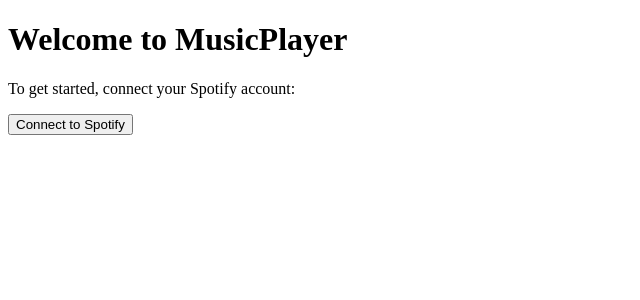
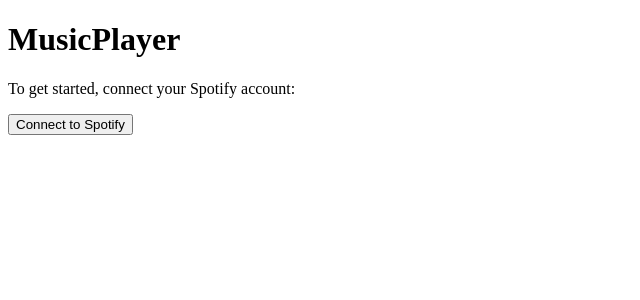
Before and after one commit to Matthew-Hughes3488/MusicPlayer, a React (Create React App) app in the folder frontend/: page / in a window 1280 px wide. Shown: the top 300 px of the page, without its empty margins (0-640 px from the left). Built offline with nearby package versions, Linux system fonts and the light colour scheme.

Commit message:
Updated title name

```diff
--- a/frontend/src/containers/Login/Login.tsx
+++ b/frontend/src/containers/Login/Login.tsx
@@ -10,7 +10,7 @@
 
   return (
     <div className="login-page">
-      <h1>Welcome to MusicPlayer</h1>
+      <h1>MusicPlayer</h1>
       <p>To get started, connect your Spotify account:</p>
       <Button buttonName="Connect to Spotify" buttonType="Test" onClick={authFunction}/>
     </div>
```
